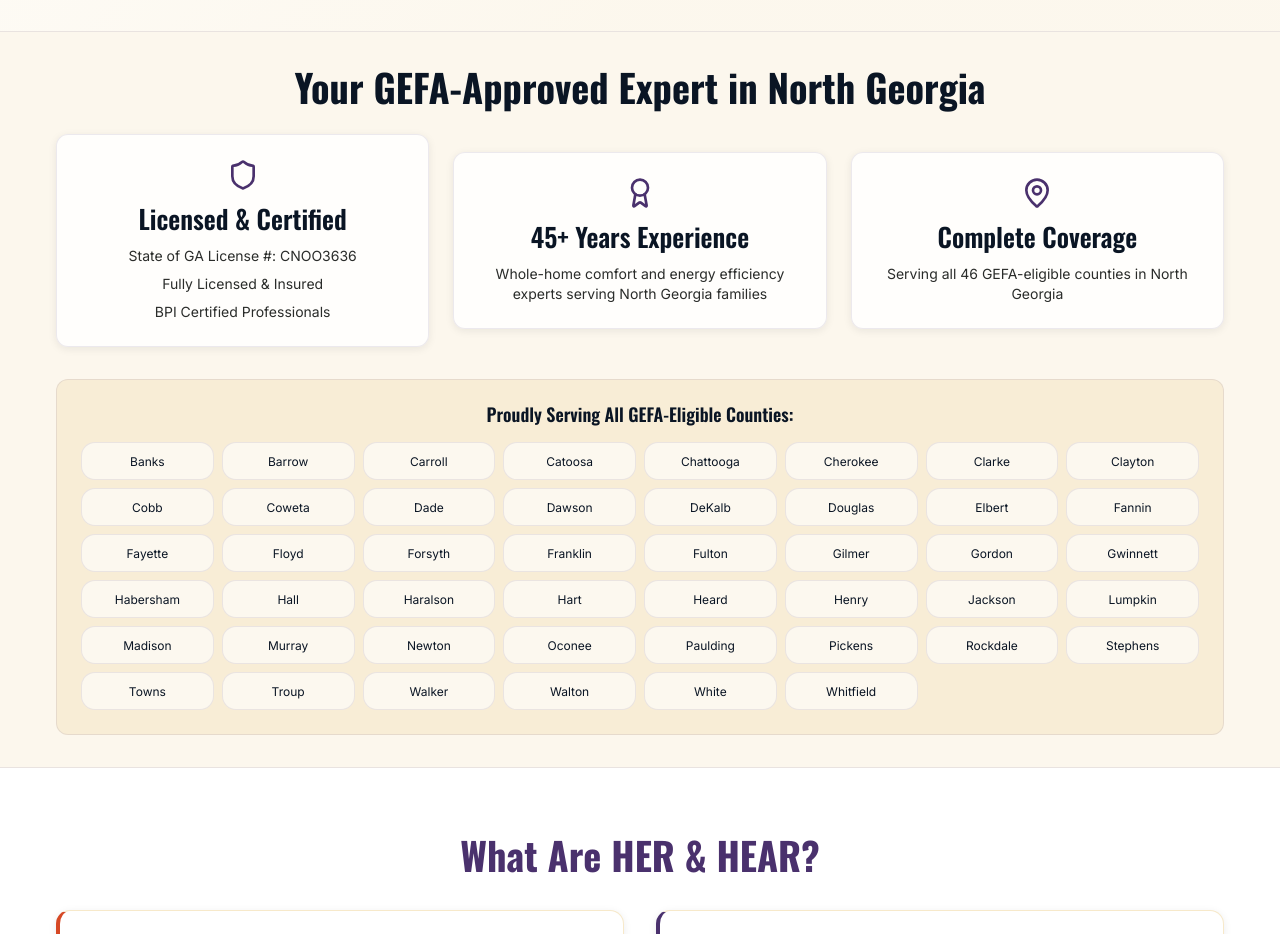
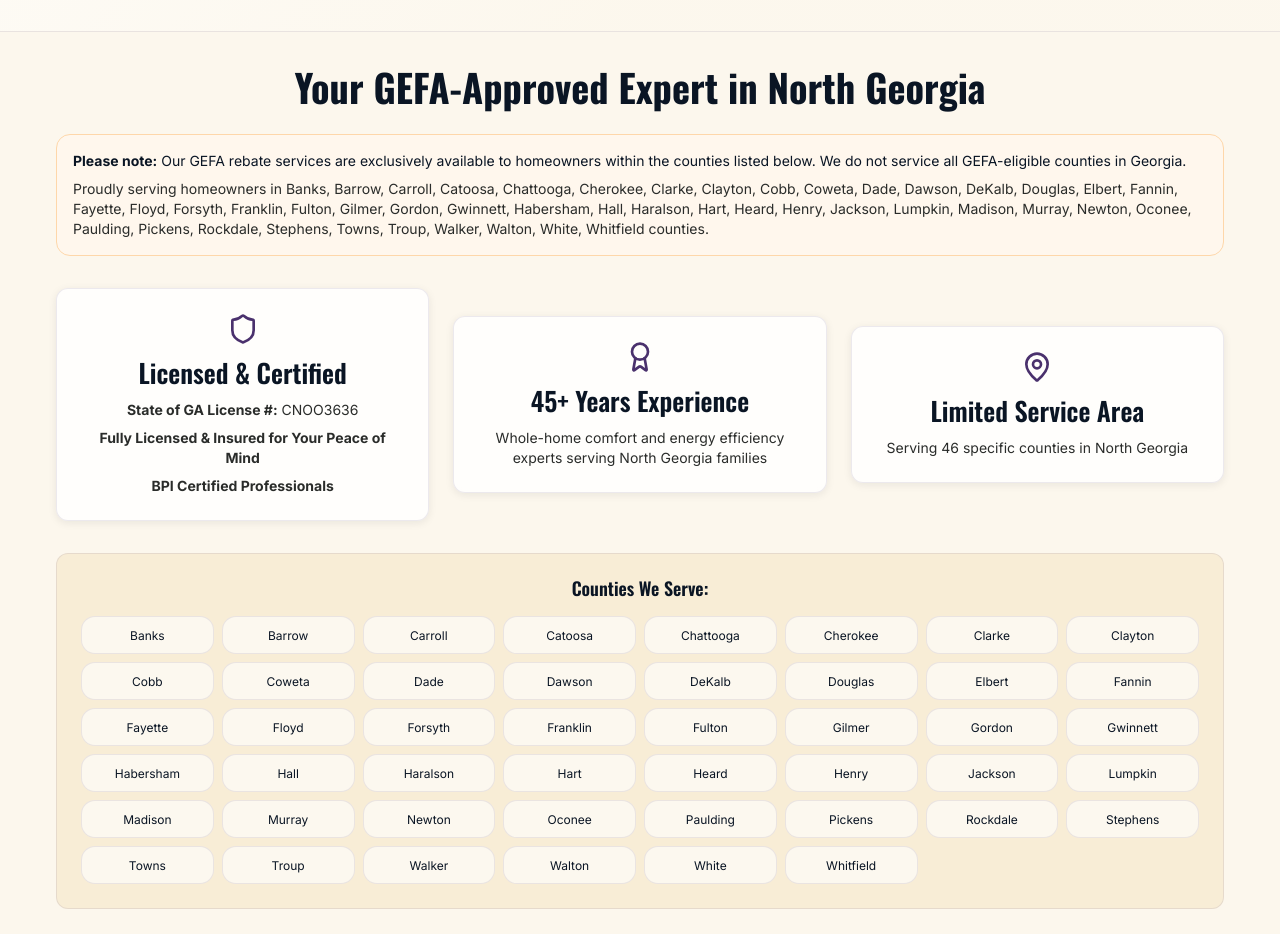
Before and after one commit to shylohchavez/rebate-savvy-anderson, a React (Vite) app: page / in a window 1280 px wide. Shown: the part 1100-2034 px from the top of the page. Built offline with nearby package versions, Linux system fonts and the light colour scheme.

Commit message:
Correct service area statement
Update TrustBar component to accurately reflect service area limitations. Remove broad claims and add a clarifying statement about exclusive service to listed counties.

```diff
--- a/src/components/TrustBar.tsx
+++ b/src/components/TrustBar.tsx
@@ -12,6 +12,16 @@ export const TrustBar = () => {
           </h2>
         </div>
 
+        {/* Service Area Clarification */}
+        <div className="mb-8 p-4 bg-orange-50 border border-orange-200 rounded-lg">
+          <p className="text-sm text-foreground mb-2">
+            <strong>Please note:</strong> Our GEFA rebate services are exclusively available to homeowners within the counties listed below. We do not service all GEFA-eligible counties in Georgia.
+          </p>
+          <p className="text-sm text-muted-foreground">
+            Proudly serving homeowners in {COMPANY.service_counties_gefa.join(', ')} counties.
+          </p>
+        </div>
+
         <div className="grid md:grid-cols-3 gap-6 items-center">
           {/* Credentials */}
           <div className="bg-white/80 backdrop-blur-sm rounded-xl p-6 shadow-soft border border-primary/10">
@@ -19,9 +29,9 @@ export const TrustBar = () => {
               <Shield className="w-8 h-8 text-primary mx-auto mb-3" />
               <h3 className="font-semibold text-foreground mb-3">Licensed & Certified</h3>
               <ul className="text-sm text-muted-foreground space-y-2">
-                <li>State of GA License #: CNOO3636</li>
-                <li>Fully Licensed & Insured</li>
-                <li>BPI Certified Professionals</li>
+                <li><strong>State of GA License #:</strong> CNOO3636</li>
+                <li><strong>Fully Licensed & Insured for Your Peace of Mind</strong></li>
+                <li><strong>BPI Certified Professionals</strong></li>
               </ul>
             </div>
           </div>
@@ -41,18 +51,18 @@ export const TrustBar = () => {
           <div className="bg-white/80 backdrop-blur-sm rounded-xl p-6 shadow-soft border border-primary/10">
             <div className="text-center">
               <MapPin className="w-8 h-8 text-primary mx-auto mb-3" />
-              <h3 className="font-semibold text-foreground mb-3">Complete Coverage</h3>
+              <h3 className="font-semibold text-foreground mb-3">Limited Service Area</h3>
               <p className="text-sm text-muted-foreground">
-                Serving all {COMPANY.service_counties_gefa.length} GEFA-eligible counties in North Georgia
+                Serving {COMPANY.service_counties_gefa.length} specific counties in North Georgia
               </p>
             </div>
           </div>
         </div>
 
-        {/* Complete County List for Educational Purposes */}
+        {/* Complete County List */}
         <div className="mt-8 p-6 bg-accent/30 rounded-xl border border-primary/10">
           <h4 className="font-semibold text-foreground mb-4 text-center">
-            Proudly Serving All GEFA-Eligible Counties:
+            Counties We Serve:
           </h4>
           <div className="grid grid-cols-2 md:grid-cols-4 lg:grid-cols-6 xl:grid-cols-8 gap-2 text-sm">
             {COMPANY.service_counties_gefa.map((county, index) => (
```
